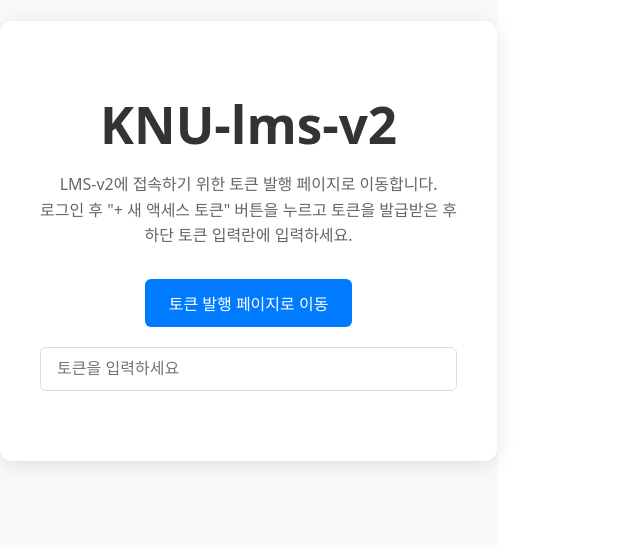
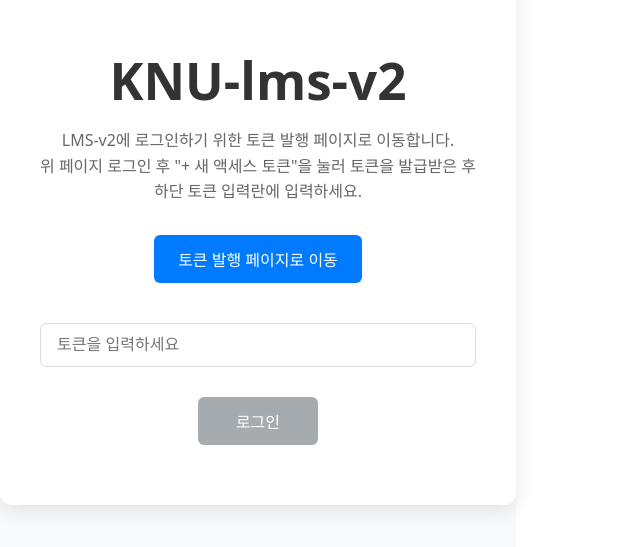
Before and after one commit to knu-lms-v2/lms-client, a React (Vite) app: page / in a window 1280 px wide. Shown: the part 159-706 px from the top of the page, without its empty margins (0-640 px from the left). Built offline with nearby package versions, Linux system fonts and the light colour scheme.

Commit message:
Fix: 로그인 성공 메시지가 붉은 배경에서 출력되던 문제 해결

```diff
--- a/src/components/LMSWebView.module.css
+++ b/src/components/LMSWebView.module.css
@@ -32,6 +32,7 @@
   display: flex;
   gap: 15px;
   justify-content: center;
+  margin-bottom: 20px;
 }
 
 .button {
@@ -46,13 +47,29 @@
   transition: background-color 0.2s ease;
 }
 
-.button:hover {
+.button:hover:not(:disabled) {
   background-color: #0056b3;
+}
+
+.button:disabled {
+  background-color: #6c757d;
+  cursor: not-allowed;
+  opacity: 0.6;
+}
+
+.loginButton {
+  background-color: #28a745;
+  min-width: 120px;
+}
+
+.loginButton:hover:not(:disabled) {
+  background-color: #218838;
 }
 
 .inputContainer {
   margin-bottom: 30px;
   width: 100%;
+  text-align: center;
 }
 
 .input {
@@ -71,3 +88,27 @@
   border-color: #007bff;
   box-shadow: 0 0 0 2px rgba(0, 123, 255, 0.25);
 }
+
+.input:disabled {
+  background-color: #f8f9fa;
+  cursor: not-allowed;
+}
+
+.message {
+  padding: 12px 16px;
+  border-radius: 6px;
+  font-weight: 500;
+  margin-top: 20px;
+}
+
+.success {
+  background-color: #d4edda;
+  color: #155724;
+  border: 1px solid #c3e6cb;
+}
+
+.error {
+  background-color: #f8d7da;
+  color: #721c24;
+  border: 1px solid #f5c6cb;
+}
--- a/src/components/LMSWebView.tsx
+++ b/src/components/LMSWebView.tsx
@@ -3,10 +3,62 @@ import styles from "./LMSWebView.module.css";
 
 const LMSWebView: React.FC = () => {
   const [token, setToken] = useState("");
+  const [isLoading, setIsLoading] = useState(false);
+  const [message, setMessage] = useState("");
   const lmsUrl = "https://knulms.kongju.ac.kr/profile/settings";
+  const [userName, setUserName] = useState("");
 
   const openLMSInNewTab = () => {
     window.open(lmsUrl, "_blank");
+  };
+
+  const saveToken = async () => {
+    if (!token.trim()) {
+      setMessage("토큰을 입력해주세요.");
+      return;
+    }
+
+    setIsLoading(true);
+    setMessage("");
+
+    try {
+      const response = await fetch(
+        "http://172.20.10.9:8000/api/validate-token/",
+        {
+          method: "POST",
+          headers: {
+            "Content-Type": "application/json",
+          },
+          body: JSON.stringify({ token: token.trim() }),
+        }
+      );
+
+      if (response.ok) {
+        const data = await response.json();
+        setMessage(`환영합니다, ${data.userName}님!`);
+        setToken("");
+
+        if (data.userName) {
+          setUserName(data.userName);
+        }
+      } else {
+        const errorData = await response.json();
+        setMessage(
+          `저장 실패: ${errorData.message || "알 수 없는 오류가 발생했습니다."}`
+        );
+      }
+    } catch (error) {
+      console.error("토큰 저장 중 오류:", error);
+      setMessage("네트워크 오류가 발생했습니다. 다시 시도해주세요.");
+    } finally {
+      setIsLoading(false);
+    }
+  };
+
+  const handleKeyPress = (e: React.KeyboardEvent) => {
+    if (e.key === "Enter") {
+      saveToken();
+    }
   };
 
   return (
@@ -15,8 +67,9 @@ const LMSWebView: React.FC = () => {
         <h1 className={styles.title}>KNU-lms-v2</h1>
 
         <p className={styles.description}>
-          LMS-v2에 접속하기 위한 토큰 발행 페이지로 이동합니다.
-          <br /> 로그인 후 "+ 새 액세스 토큰" 버튼을 누르고 토큰을 발급받은 후
+          LMS-v2에 로그인하기 위한 토큰 발행 페이지로 이동합니다.
+          <br /> 위 페이지 로그인 후 "+ 새 액세스 토큰"을 눌러 토큰을 발급받은
+          후
           <br />
           하단 토큰 입력란에 입력하세요.
         </p>
@@ -26,15 +79,38 @@ const LMSWebView: React.FC = () => {
             토큰 발행 페이지로 이동
           </button>
         </div>
+
         <div className={styles.inputContainer}>
           <input
             type="text"
             value={token}
             onChange={(e) => setToken(e.target.value)}
+            onKeyPress={handleKeyPress}
             placeholder="토큰을 입력하세요"
             className={styles.input}
+            disabled={isLoading}
           />
         </div>
+
+        <div className={styles.buttonContainer}>
+          <button
+            onClick={saveToken}
+            className={`${styles.button} ${styles.loginButton}`}
+            disabled={isLoading || !token.trim()}
+          >
+            {isLoading ? "저장 중..." : "로그인"}
+          </button>
+        </div>
+
+        {message && (
+          <div
+            className={`${styles.message} ${
+              message.includes("환영합니다") ? styles.success : styles.error
+            }`}
+          >
+            {message}
+          </div>
+        )}
       </div>
     </div>
   );
```
